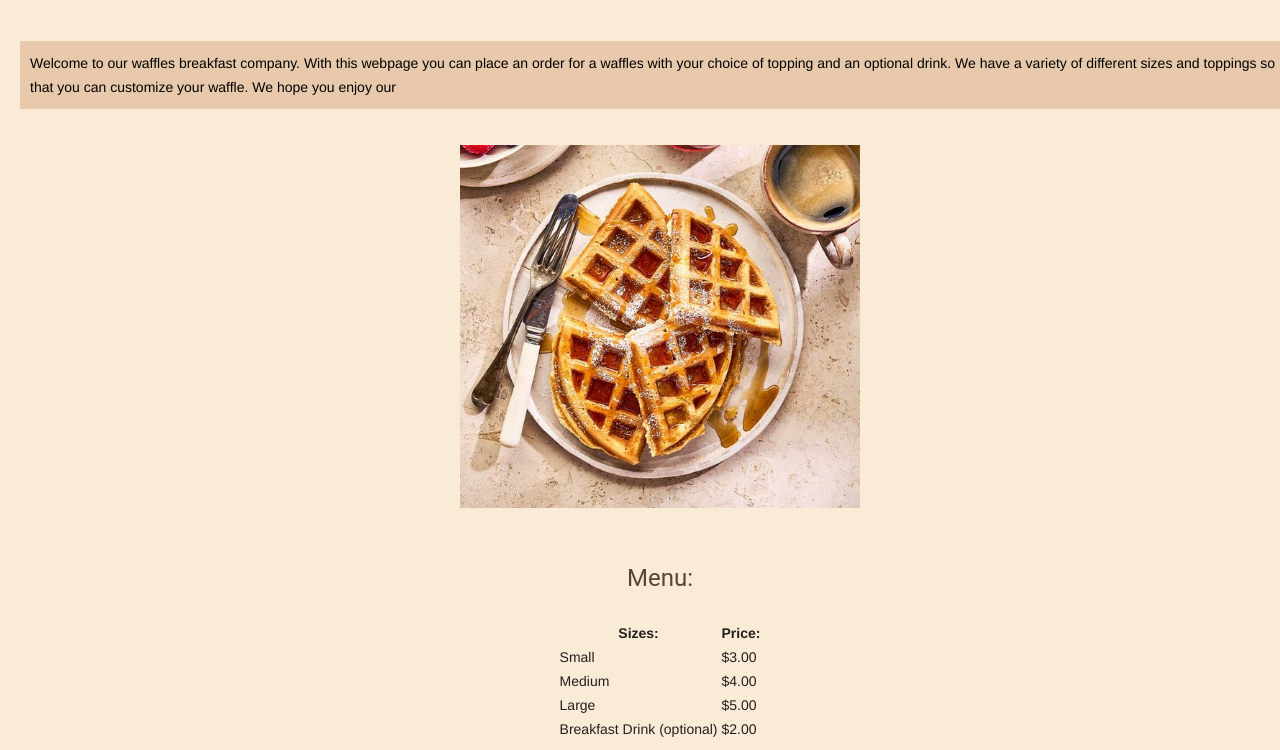
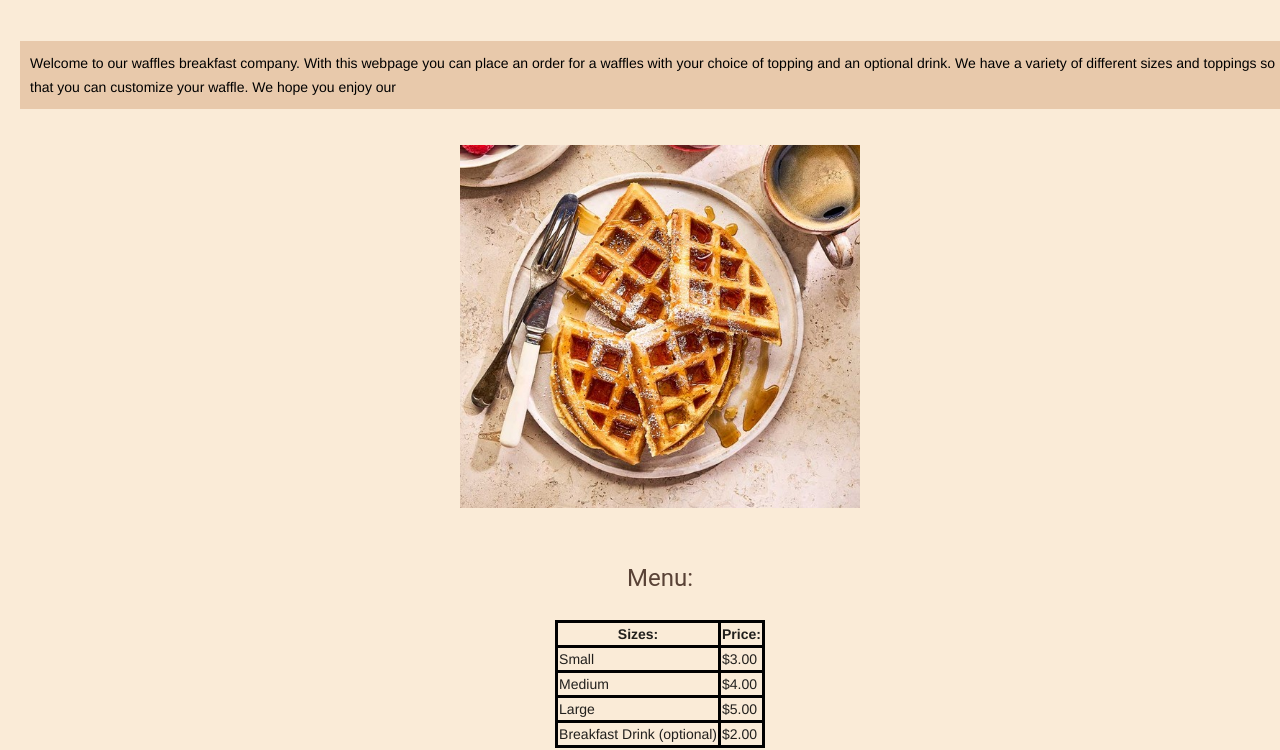
Before and after one commit to ICS20-Programming-LilyC/Assign-04-HTML-Waffles, a plain HTML site: page index.html in a window 1280 px wide. Shown: the part 203-953 px from the top of the page. Drawn offline with nearby package versions, Linux system fonts and the light colour scheme.

Commit message:
fixed table

```diff
--- a/css/style.css
+++ b/css/style.css
@@ -31,6 +31,11 @@ p {
   padding: 10px;
 }
 
+table, th, td {
+  border: 3px solid black;
+  border-collapse: collapse;
+}
+
 div {
   background-color: #e8c9ab;
   color: #6f584b;
```
